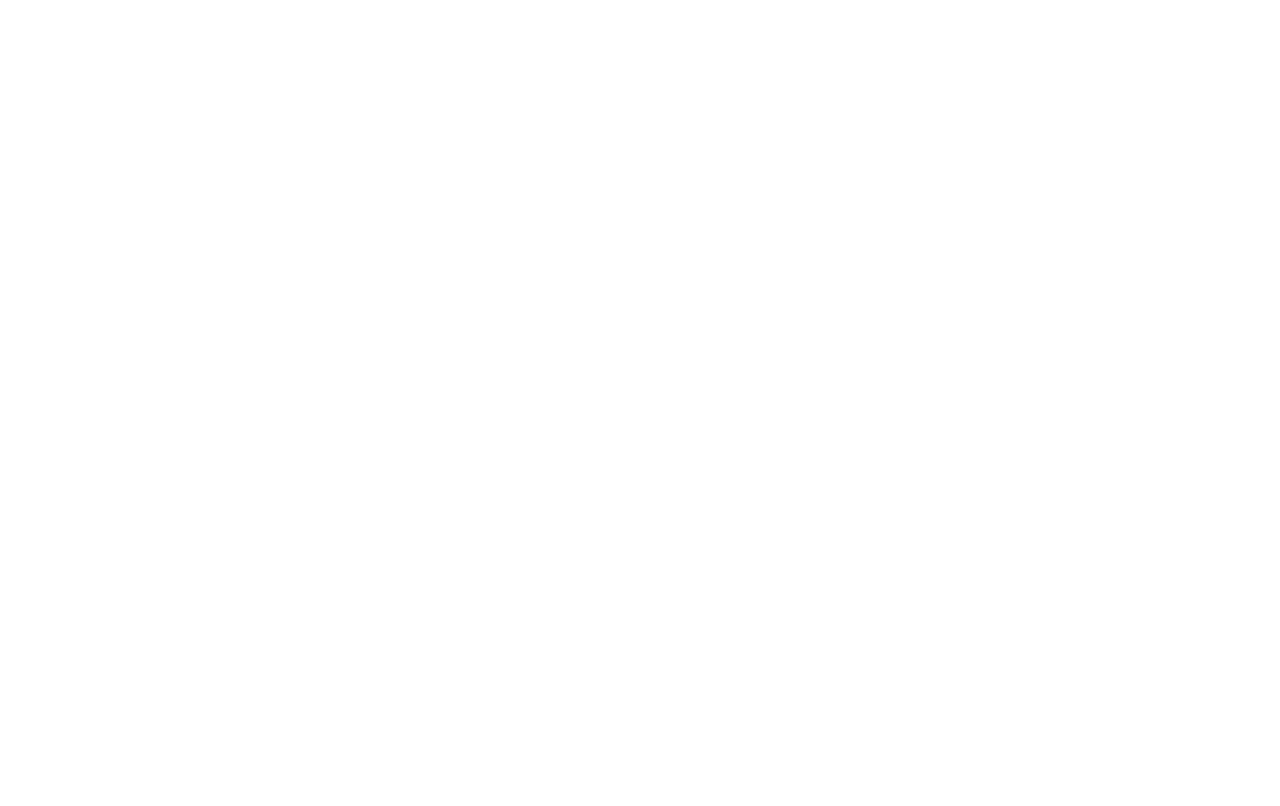
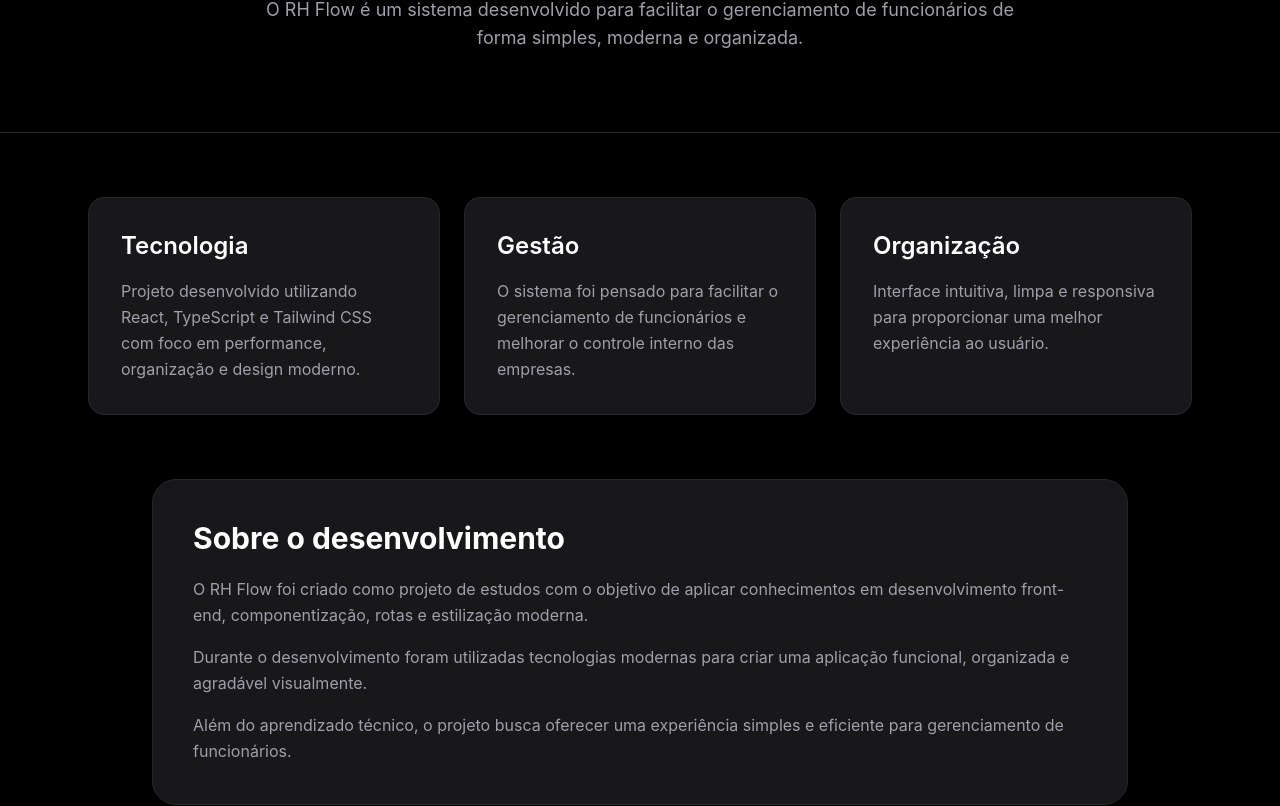
Before and after one commit to twostacktech/Rh-Flow-front, a React (Vite) app: page /sobre in a window 1280 px wide. Shown: the part 536-1342 px from the top of the page. Before the commit the page ends 800 px from the top, so only its background shows below. Built offline with nearby package versions, Linux system fonts and the light colour scheme.

Commit message:
feat:sobre

```diff
--- a/package.json
+++ b/package.json
@@ -12,7 +12,9 @@
   "dependencies": {
     "@phosphor-icons/react": "^2.1.10",
     "@tailwindcss/vite": "^4.3.0",
+    "@tanstack/react-router": "^1.170.4",
     "axios": "^1.16.1",
+    "lucide-react": "^1.16.0",
     "react": "^19.2.6",
     "react-dom": "^19.2.6",
     "react-router-dom": "^7.15.1",
--- a/src/App.tsx
+++ b/src/App.tsx
@@ -2,6 +2,9 @@
 import Footer from './components/footer/Footer'
 import Navbar from './components/navbar/Navbar'
 import Home from './pages/home/Home'
+import Sobre from './pages/sobre/Sobre'
+
+
 
 function App() {
 
@@ -9,6 +12,7 @@
     <>
       <Navbar />
       <Home />
+      <Sobre />
       <Footer/>
     </>
   )
--- /dev/null
+++ b/src/pages/sobre/Sobre.tsx
@@ -0,0 +1,90 @@
+function Sobre() {
+  return (
+    <div className="min-h-screen bg-black text-white">
+
+      {/* TOPO */}
+      <section className="px-6 py-20 text-center border-b border-zinc-800">
+        <h1 className="text-5xl font-bold">
+          Sobre o <span className="text-cyan-400">RH Flow</span>
+        </h1>
+
+        <p className="mt-6 text-zinc-400 max-w-3xl mx-auto text-lg">
+          O RH Flow é um sistema desenvolvido para facilitar o gerenciamento
+          de funcionários de forma simples, moderna e organizada.
+        </p>
+      </section>
+
+      {/* CARDS */}
+      <section className="max-w-6xl mx-auto px-6 py-16 grid md:grid-cols-3 gap-6">
+
+        <div className="bg-zinc-900 border border-zinc-800 rounded-2xl p-8">
+          <h2 className="text-2xl font-semibold mb-4">
+            Tecnologia
+          </h2>
+
+          <p className="text-zinc-400 leading-relaxed">
+            Projeto desenvolvido utilizando React, TypeScript
+            e Tailwind CSS com foco em performance,
+            organização e design moderno.
+          </p>
+        </div>
+
+        <div className="bg-zinc-900 border border-zinc-800 rounded-2xl p-8">
+          <h2 className="text-2xl font-semibold mb-4">
+            Gestão
+          </h2>
+
+          <p className="text-zinc-400 leading-relaxed">
+            O sistema foi pensado para facilitar o gerenciamento
+            de funcionários e melhorar o controle interno
+            das empresas.
+          </p>
+        </div>
+
+        <div className="bg-zinc-900 border border-zinc-800 rounded-2xl p-8">
+          <h2 className="text-2xl font-semibold mb-4">
+            Organização
+          </h2>
+
+          <p className="text-zinc-400 leading-relaxed">
+            Interface intuitiva, limpa e responsiva para
+            proporcionar uma melhor experiência ao usuário.
+          </p>
+        </div>
+
+      </section>
+
+      {/* HISTÓRIA */}
+      <section className="max-w-5xl mx-auto px-6 pb-20">
+        <div className="bg-zinc-900 border border-zinc-800 rounded-3xl p-10">
+
+          <h2 className="text-3xl font-bold">
+            Sobre o desenvolvimento
+          </h2>
+
+          <p className="mt-5 text-zinc-400 leading-relaxed">
+            O RH Flow foi criado como projeto de estudos com o objetivo
+            de aplicar conhecimentos em desenvolvimento front-end,
+            componentização, rotas e estilização moderna.
+          </p>
+
+          <p className="mt-4 text-zinc-400 leading-relaxed">
+            Durante o desenvolvimento foram utilizadas tecnologias
+            modernas para criar uma aplicação funcional,
+            organizada e agradável visualmente.
+          </p>
+
+          <p className="mt-4 text-zinc-400 leading-relaxed">
+            Além do aprendizado técnico, o projeto busca oferecer
+            uma experiência simples e eficiente para gerenciamento
+            de funcionários.
+          </p>
+
+        </div>
+      </section>
+
+    </div>
+  );
+}
+
+export default Sobre;
```
Also changed, not shown: 1 other file (tests, documents, lock files or other folders).
